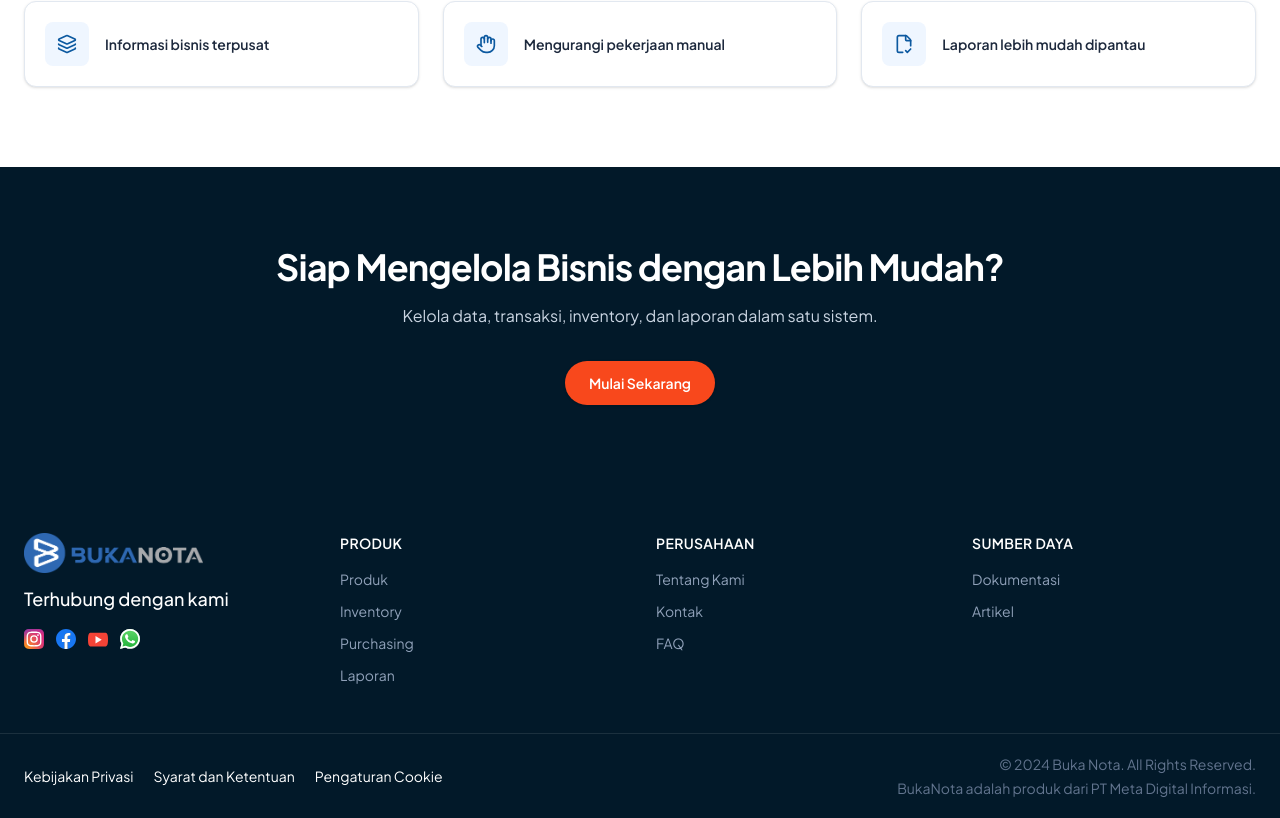
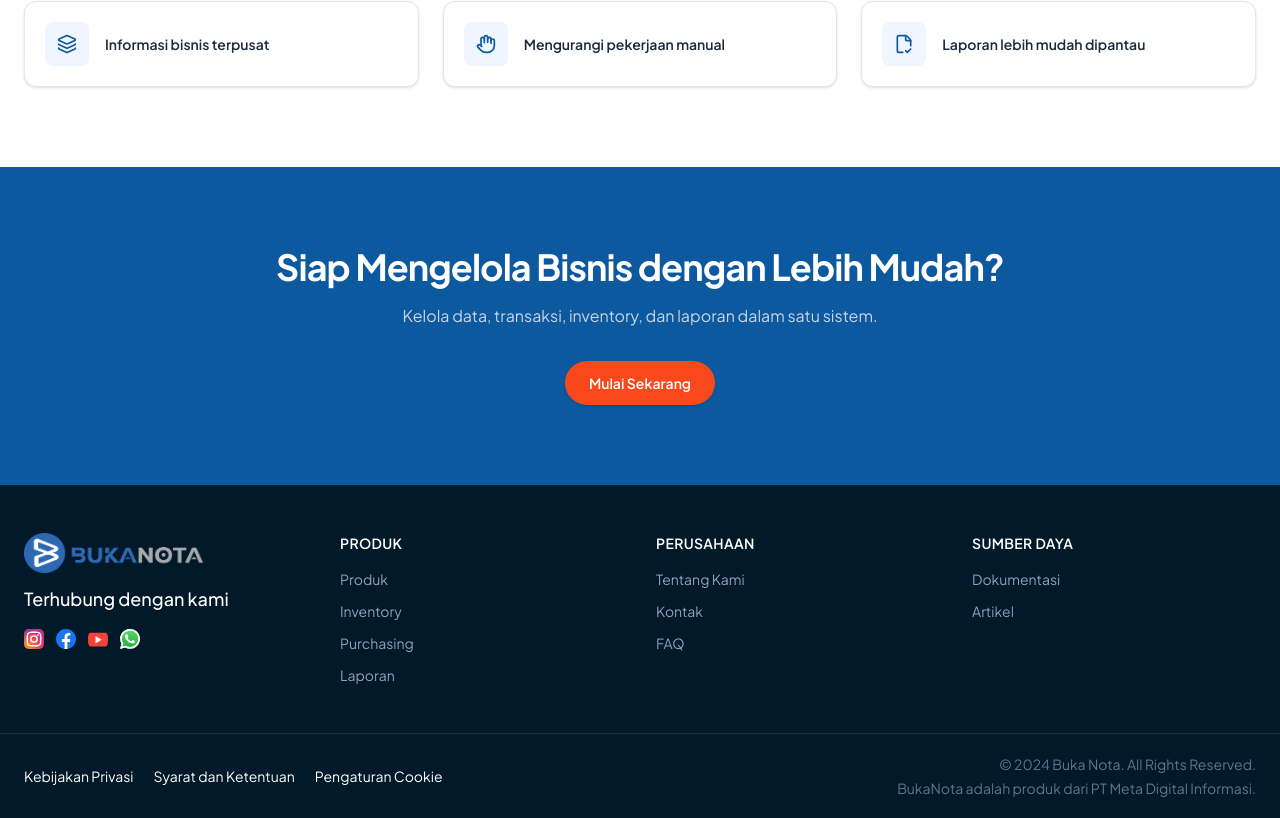
Before and after one commit to Seicy/MyApp, a React (Vite) app: page / in a window 1280 px wide. Shown: the part 1568-2386 px from the top of the page. Built offline with nearby package versions, Linux system fonts and the light colour scheme.

Commit message:
Navbar ID/EN

```diff
--- a/src/pages/Landing.jsx
+++ b/src/pages/Landing.jsx
@@ -298,7 +298,7 @@ export default function Landing() {
       </section>
 
       {/* CTA */}
-      <section className="bg-[#021929] py-20">
+      <section className="bg-[#0c59a0] py-20">
         <div className="mx-auto max-w-4xl px-4 text-center sm:px-6">
           <h2 className="text-3xl font-bold tracking-tight text-white sm:text-4xl">
             {t.ctaTitle}
```
